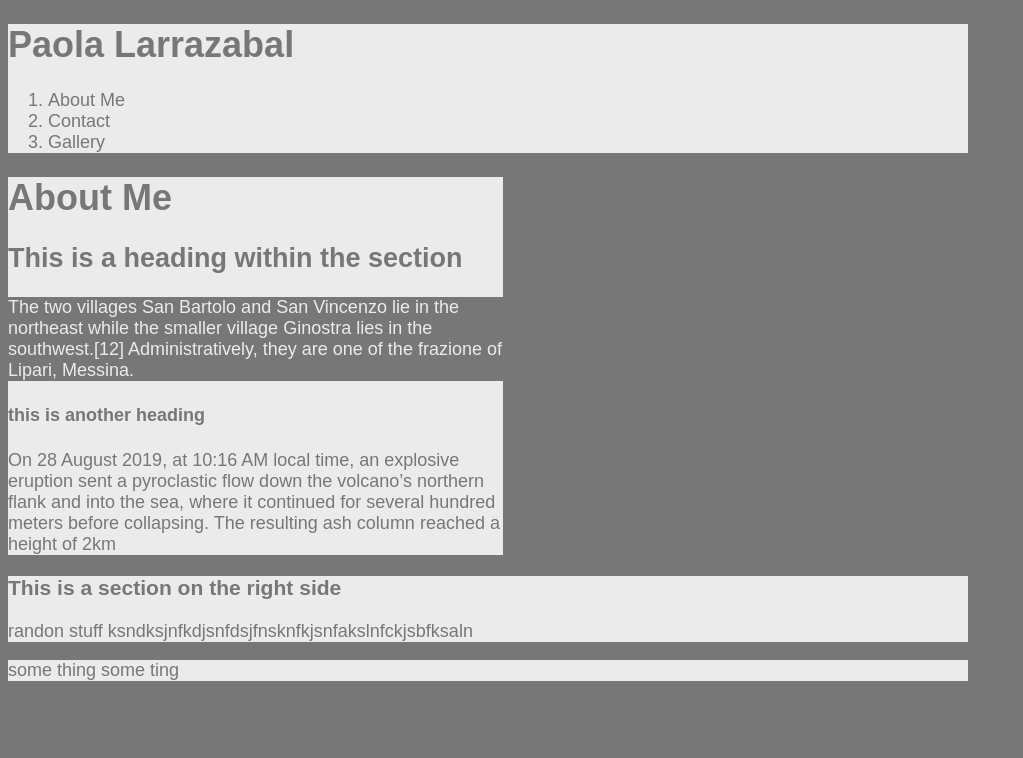
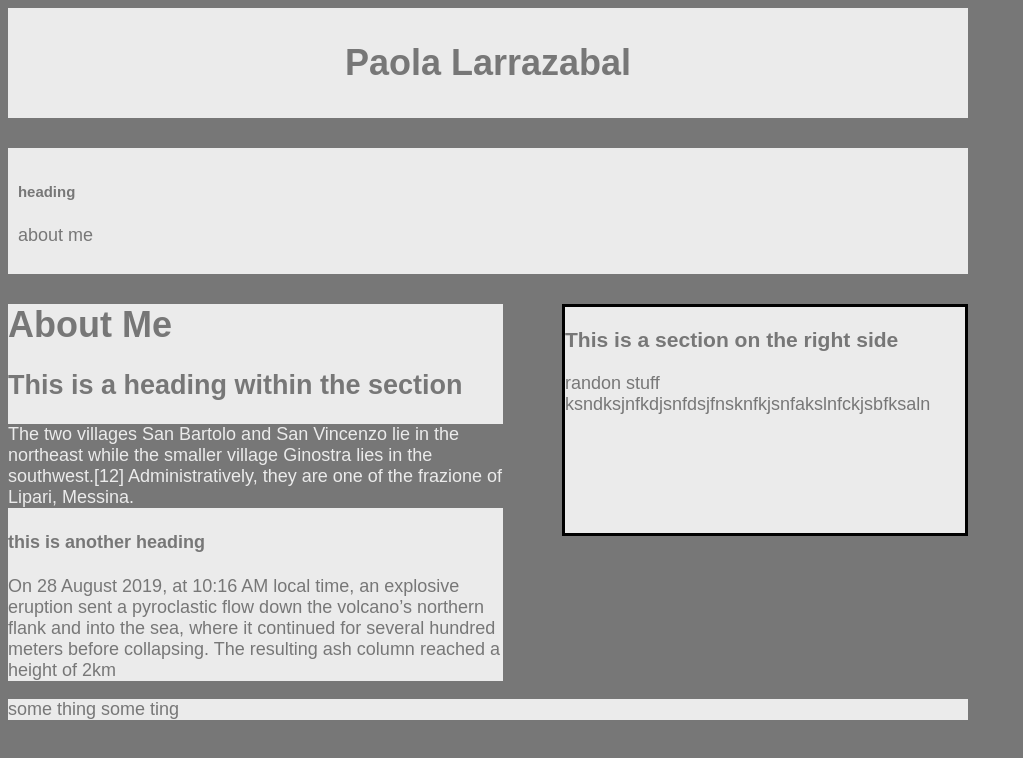
Before and after one commit to Paolalarrazabal/HW-Wireframe, a plain HTML site: page index.html in a window 1280 px wide. Shown: the whole page, without its empty margins (0-1023 px from the left). Drawn offline with Linux system fonts and the light colour scheme.

Commit message:
moved aside section to the right and added space between sections by adjusting margin-left.

```diff
--- a/index.html
+++ b/index.html
@@ -7,15 +7,19 @@
     <body>
         <div class="header">
         <h1>Paola Larrazabal</h1>
+        </div>
 
-    <nav class="navigation">
-        <ol>
-            <li>About Me</li>
-            <li>Contact</li>
-            <li>Gallery</li>
-        </ol>
+   <div class="nav">
+        <nav>
+            <h5>heading </h5>
+        <p>about me</p>
     </nav>
 </div>
+<div class="aside">
+
+        <h3>This is a section on the right side </h3>
+        <p>randon stuff ksndksjnfkdjsnfdsjfnsknfkjsnfakslnfckjsbfksaln</p>
+    </div>
 
     <div class="section">
     <h1>About Me</h1>
@@ -26,11 +30,6 @@
     <p>On 28 August 2019, at 10:16 AM local time, an explosive eruption sent a pyroclastic flow down the volcano’s northern flank and into the sea, where it continued for several hundred meters before collapsing. The resulting ash column reached a height of 2km</p>
 </div>
 
-<div class="aside">
-
-    <h3>This is a section on the right side </h3>
-    <p>randon stuff ksndksjnfkdjsnfdsjfnsknfkjsnfakslnfckjsbfksaln</p>
-</div>
 
 <div class="footer">
     <p>some thing some ting </p>
--- a/style.css
+++ b/style.css
@@ -7,26 +7,40 @@ body {
 }
 .header {
     background-color: #ebebeb;
+    text-align: center;
+    margin-bottom: 30px;
+    padding: 10px;
+
+}
+.nav {
+    background-color: #ebebeb;
+    margin: 30px auto;
+    padding: 10px;
+
 }
 
-.naviagtion {
-    background-color: #ebebeb;
-}
 .section {
     background-color: #ebebeb;
     width: 495px;
+    margin-right: 30px;
+
 }
 .aside {
-    background-color: #ebebeb
+    background-color: #ebebeb;
+    float: right;
+    border: 3px solid black;
+    width: 400px;
+    margin-left: 30px;
+    padding-bottom: 100px;
 }
 .footer {
-    background-color: #ebebeb
+    background-color: #ebebeb;
 }
 #article {
     color: #ebebeb;
-    background-color: #777777
+    background-color: #777777;
 }
 h1 {
     color: #777777;
-    background-color: #ebebeb
+    background-color: #ebebeb;
 }
```
